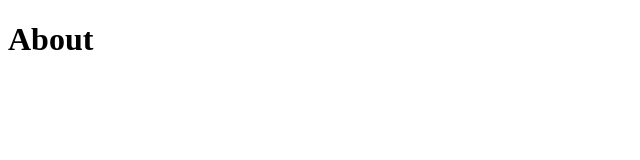
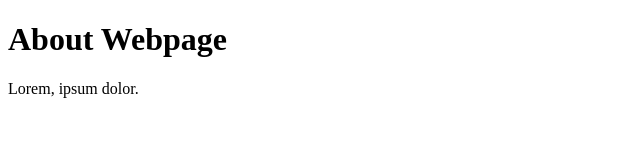
Before and after one commit to TeeradonNamkanisorn/GitLearnTest, a plain HTML site: page about.html in a window 1280 px wide. Shown: the whole page, without its empty margins (0-640 px from the left). Drawn offline with Linux system fonts and the light colour scheme.

Commit message:
edited about

```diff
--- a/about.html
+++ b/about.html
@@ -7,6 +7,7 @@
     <title>About</title>
 </head>
 <body>
-    <h1>About</h1>
+    <h1>About Webpage</h1>
+    <p>Lorem, ipsum dolor.</p>
 </body>
 </html>
```
